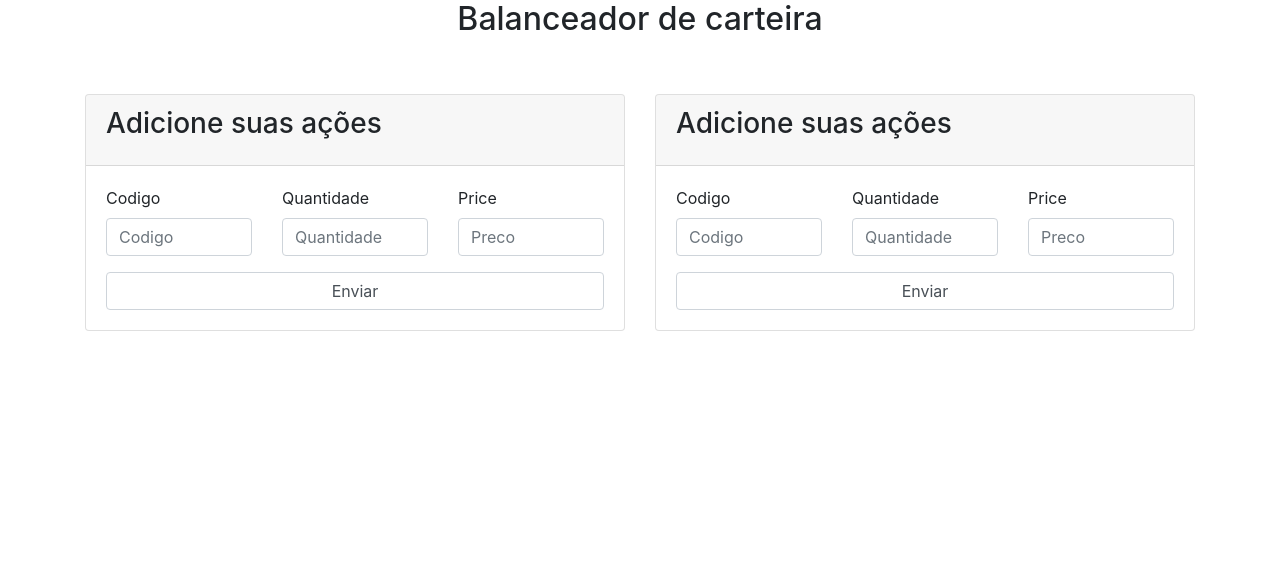
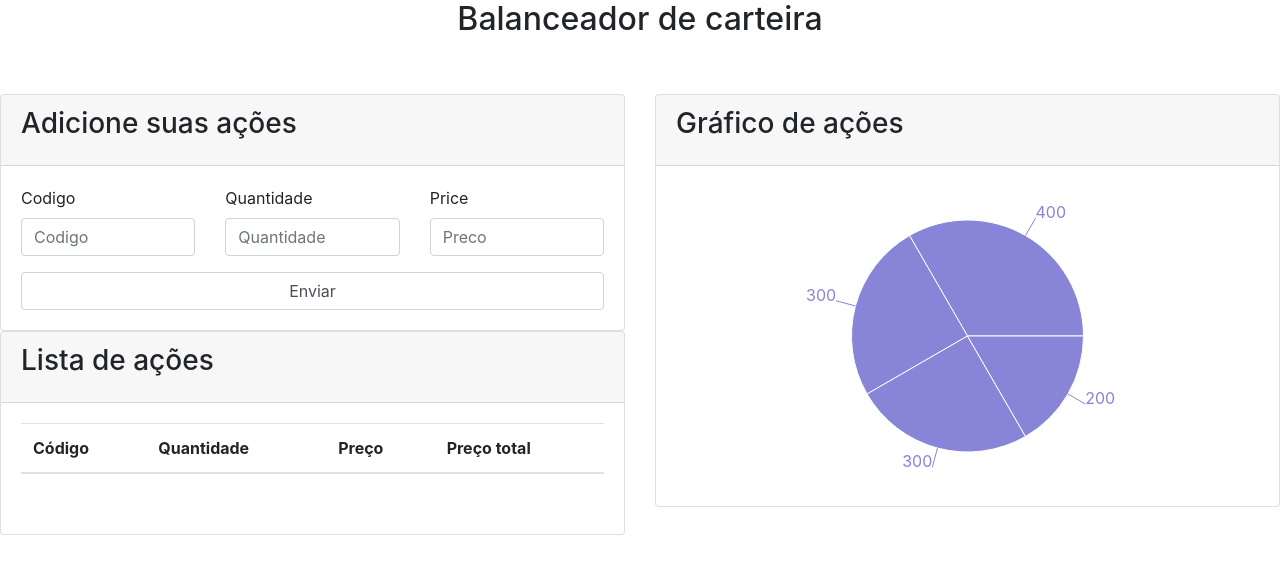
Before and after one commit to JoaoGabrielM/ProjetoRXJS, a React (Create React App) app: page / in a window 1280 px wide. Shown: the top 574 px of the page. Built offline with nearby package versions, Linux system fonts and the light colour scheme.

Commit message:
Creating the other components

```diff
--- a/package.json
+++ b/package.json
@@ -7,7 +7,8 @@
     "react": "^16.8.6",
     "react-dom": "^16.8.6",
     "react-scripts": "3.0.1",
-    "reactstrap": "^8.0.1"
+    "reactstrap": "^8.0.1",
+    "recharts": "^1.7.0"
   },
   "scripts": {
     "start": "react-scripts start",
--- a/src/App.js
+++ b/src/App.js
@@ -2,20 +2,25 @@ import React from 'react';
 import './App.css';
 import { Row, Col } from 'reactstrap';
 import InputStocks from './Components/InputStocks';
+import PieChartStocks from './Components/PieChartStocks';
+import StocksList from './Components/StocksList';
 
 export default function App() {
     return (
-        <div className="App container">
+        <div className="App content">
             <h2 className="text-center">Balanceador de carteira</h2>
             <br/><br/>
             <Row>
                 <Col lg="6" md="6" sm="6">
                     <InputStocks/>
+                    <StocksList/>
                 </Col>
                 <Col lg="6" md="6" sm="6">
-                    <InputStocks/>
+                    <PieChartStocks/>
                 </Col>
             </Row>
+            <br/>
+
         </div>
     );
 }
--- a/src/Components/InputStocks.js
+++ b/src/Components/InputStocks.js
@@ -4,7 +4,6 @@ import { Card, CardBody, CardHeader, CardTitle, Row, Col, FormGroup, Input } fro
 export default class InputStocks extends Component {
     submitForm(event){
         event.preventDefault();
-
     }
     render() {
         return(
@@ -25,13 +24,13 @@ export default class InputStocks extends Component {
                                 <Col lg="4" md="4" sm="4">
                                     <FormGroup>
                                         <label>Quantidade</label>
-                                        <Input type="number" placeholder="Quantidade" className="form-control" innerRef={(input) => this.quantity = input}/>
+                                        <Input type="number" min="1" placeholder="Quantidade" className="form-control" innerRef={(input) => this.quantity = input}/>
                                     </FormGroup>
                                 </Col>
                                 <Col lg="4" md="4" sm="4">
                                     <FormGroup>
                                         <label>Price</label>
-                                        <Input type="number" step="0.01" placeholder="Preco" className="form-control" innerRef={(input) => this.price = input}/>
+                                        <Input type="number" step="0.01" min="1" placeholder="Preco" className="form-control" innerRef={(input) => this.price = input}/>
                                     </FormGroup>
                                 </Col>
                             </Row>
--- /dev/null
+++ b/src/Components/PieChartStocks.js
@@ -0,0 +1,30 @@
+import React, { Component } from 'react';
+import { Card, CardHeader, CardTitle, CardBody } from 'reactstrap';
+import { ResponsiveContainer, PieChart, Pie } from 'recharts';
+
+export default class PieChartStocks extends Component {
+    render() {
+        const data =    [
+                            { name: 'Group A', value: 400 }, { name: 'Group B', value: 300 },
+                            { name: 'Group C', value: 300 }, { name: 'Group D', value: 200 },
+                        ];
+        return(
+            <div className="content">
+                <Card>
+                    <CardHeader>
+                        <CardTitle tag="h3">Gráfico de ações</CardTitle>
+                    </CardHeader>
+                    <CardBody>
+                        <div style={{ width: '100%', height: 300 }}>
+                            <ResponsiveContainer>
+                                <PieChart>
+                                    <Pie dataKey="value" data={data} fill="#8884d8" label />
+                                </PieChart>
+                            </ResponsiveContainer>
+                        </div>
+                    </CardBody>
+                </Card>
+            </div>
+        )
+    }
+}
--- /dev/null
+++ b/src/Components/StocksList.js
@@ -0,0 +1,36 @@
+import React, { Component } from 'react';
+import { Card, CardHeader, CardTitle, CardBody, Table } from'reactstrap';
+
+export default class StocksList extends Component {
+    render() {
+        return (
+            <div className="content">
+                <Card>
+                    <CardHeader>
+                        <CardTitle tag="h3">Lista de ações</CardTitle>
+                    </CardHeader>
+                    <CardBody>
+                        <Table>
+                            <thead>
+                                <tr>
+                                    <th>Código</th>
+                                    <th>Quantidade</th>
+                                    <th>Preço</th>
+                                    <th>Preço total</th>
+                                </tr>
+                            </thead>
+                            <tbody>
+                                <tr>
+                                    <td></td>
+                                    <td></td>
+                                    <td></td>
+                                    <td></td>
+                                </tr>
+                            </tbody>
+                        </Table>
+                    </CardBody>
+                </Card>
+            </div>
+        )
+    }
+}
```
Also changed, not shown: 1 other file (tests, documents, lock files or other folders).
